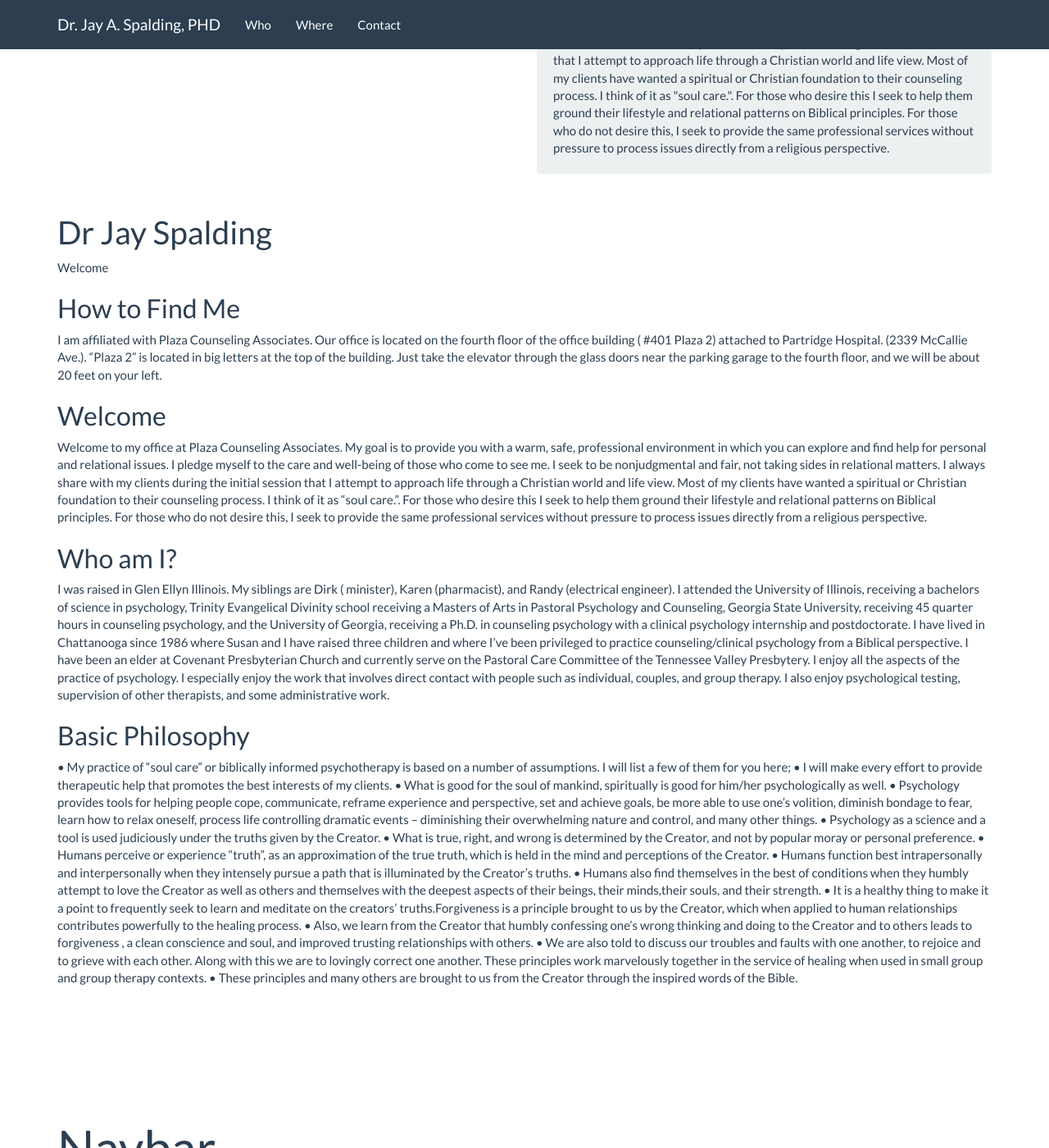
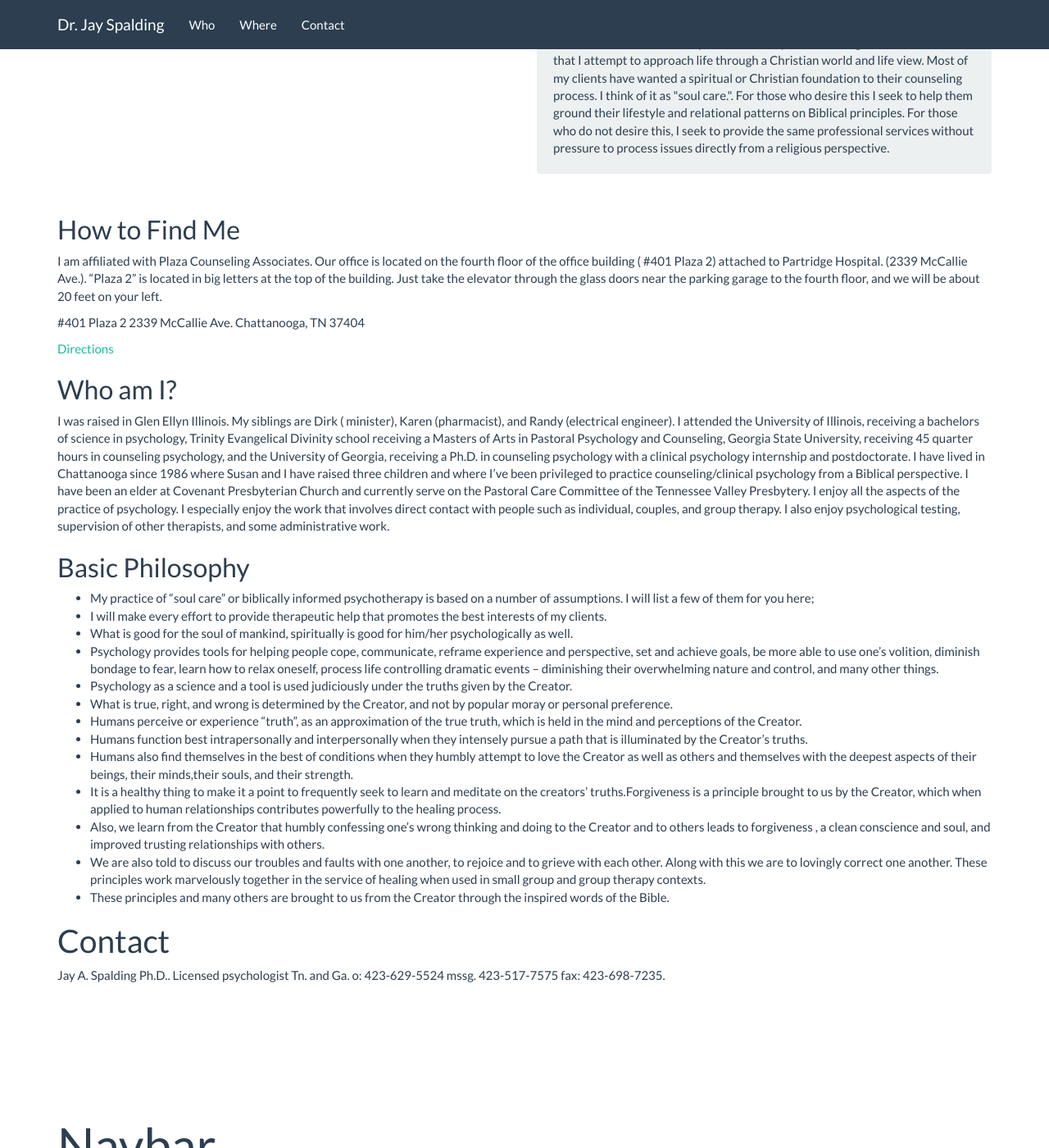
Before and after one commit to fotoetienne/jayspalding, a Jekyll site: the page built from index.md, in a window 1280 px wide and 1400 px high, scrolled down 231 px. Shown: the whole window at 82% size. Built offline with Jekyll 4.4.1, drawn with Linux system fonts in a browser that asks for light colours; nearby versions of some CDN libraries; some of the changed text lies outside the part shown.

Commit message:
Update index.md

```diff
--- a/index.md
+++ b/index.md
@@ -1,30 +1,41 @@
 ---
 layout: flatly
-title: Dr. Jay A. Spalding, PHD
+title: Dr. Jay Spalding
+tagline: Christian Psychologist
 ---
-# Dr Jay Spalding
-
-Welcome
 ## How to Find Me
 I am affiliated with Plaza Counseling Associates.  Our office is located on the fourth floor of the office building ( #401 Plaza 2) attached to Partridge Hospital.  (2339 McCallie Ave.).  "Plaza 2" is located in big letters at the top of the building.  Just take the elevator through the glass doors near the parking garage to the fourth floor, and we will be about 20 feet on your left.
-## Welcome
-Welcome to my office at Plaza Counseling Associates. My goal is to provide you with a warm, safe, professional environment in which you can explore and find help for personal and relational issues. I pledge myself to the care and well-being of those who come to see me.  I seek to be nonjudgmental and fair, not taking sides in relational matters.  I always share with my clients during the initial session that I attempt to approach life through a Christian world and life view.  Most of my clients have wanted a spiritual or Christian foundation to their counseling process. I think of it as "soul care.".  For those who desire this I seek to help them ground their lifestyle and relational patterns on Biblical principles.  For those who do not desire this, I seek to provide the same professional services without pressure to process issues directly from a religious perspective.
+
+\#401 Plaza 2
+2339 McCallie Ave.
+Chattanooga, TN 37404
+
+[Directions](http://maps.google.com/maps?rlz=1C1LENP_enUS484US484&es_sm=93&q=2339+McCallie+Ave.&um=1&ie=UTF-8&hq=&hnear=0x8860675356ce8bef:0xe519c7e6c608efca,2339+McCallie+Ave,+Chattanooga,+TN+37404&gl=us&daddr=2339+McCallie+Ave,+Chattanooga,+TN+37404&sa=X&ei=EiJ8U6O6LPDlsATg2IHoCg&ved=0CCsQwwUwAA "Directions to 2339 McCallie Ave")
+
+
 ## Who am I?
 I was raised in Glen Ellyn Illinois.  My siblings are Dirk ( minister), Karen (pharmacist), and Randy (electrical engineer).  I attended the University of Illinois, receiving a bachelors of science in psychology, Trinity Evangelical Divinity school receiving a Masters of Arts in Pastoral Psychology and Counseling, Georgia State University, receiving 45 quarter hours in counseling psychology, and the University of Georgia, receiving a Ph.D. in counseling psychology with a clinical psychology internship and postdoctorate.
 I have lived in Chattanooga since 1986 where Susan and I have raised three children and where I've been privileged to practice counseling/clinical psychology from a Biblical perspective.
 I have been an elder at Covenant Presbyterian Church and currently serve on the Pastoral Care Committee of the Tennessee Valley Presbytery.
 I enjoy all the aspects of the practice of psychology.  I especially enjoy the work that involves direct contact with people such as individual, couples, and group therapy.  I also enjoy psychological testing, supervision of other therapists, and  some administrative work.
+
 ## Basic Philosophy
-• My practice of "soul care" or biblically informed psychotherapy is based on a number of assumptions. I will list a few of them for you here;
-•  I will make every effort to provide therapeutic help that promotes the best interests of my clients.
-• What is good for the soul of mankind, spiritually is good for him/her psychologically as well.
-• Psychology provides tools for helping people cope, communicate, reframe experience and perspective, set and achieve goals, be more able to use one's volition, diminish bondage to fear, learn how to relax oneself, process life controlling dramatic events -- diminishing their overwhelming nature and control, and many other things.
-• Psychology as a science and a tool is used judiciously under the truths given by the Creator.
-• What is true, right, and wrong is determined by the Creator, and not by popular moray or personal preference.
-• Humans perceive or experience "truth", as an approximation of the true truth, which is held in the mind and perceptions of the Creator.
-• Humans function best intrapersonally and interpersonally when they intensely pursue a path that is illuminated by the Creator's truths.
-• Humans also find themselves in the best of conditions when they humbly attempt to love the Creator as well as others and themselves with the deepest aspects of their beings, their minds,their souls, and their strength.
-• It is a healthy thing to make it a point to frequently seek to learn and meditate on the creators' truths.Forgiveness is a principle brought to us by the Creator, which when applied to human relationships contributes powerfully to the healing process.
-• Also, we learn from the Creator that humbly confessing one's wrong thinking and doing to the Creator and to others leads to forgiveness , a clean conscience and soul, and improved trusting relationships with others.
-• We are also told to discuss our troubles and faults with one another, to rejoice and to grieve with each other.  Along with this we are to lovingly correct one another.  These principles work marvelously together in the service of healing when used in small group and group therapy contexts.
-• These principles and many others are brought to us from the Creator through the inspired words of the Bible.
+ - My practice of "soul care" or biblically informed psychotherapy is based on a number of assumptions. I will list a few of them for you here;
+- I will make every effort to provide therapeutic help that promotes the best interests of my clients.
+- What is good for the soul of mankind, spiritually is good for him/her psychologically as well.
+- Psychology provides tools for helping people cope, communicate, reframe experience and perspective, set and achieve goals, be more able to use one's volition, diminish bondage to fear, learn how to relax oneself, process life controlling dramatic events -- diminishing their overwhelming nature and control, and many other things.
+- Psychology as a science and a tool is used judiciously under the truths given by the Creator.
+- What is true, right, and wrong is determined by the Creator, and not by popular moray or personal preference.
+- Humans perceive or experience "truth", as an approximation of the true truth, which is held in the mind and perceptions of the Creator.
+- Humans function best intrapersonally and interpersonally when they intensely pursue a path that is illuminated by the Creator's truths.
+- Humans also find themselves in the best of conditions when they humbly attempt to love the Creator as well as others and themselves with the deepest aspects of their beings, their minds,their souls, and their strength.
+- It is a healthy thing to make it a point to frequently seek to learn and meditate on the creators' truths.Forgiveness is a principle brought to us by the Creator, which when applied to human relationships contributes powerfully to the healing process.
+- Also, we learn from the Creator that humbly confessing one's wrong thinking and doing to the Creator and to others leads to forgiveness , a clean conscience and soul, and improved trusting relationships with others.
+- We are also told to discuss our troubles and faults with one another, to rejoice and to grieve with each other.  Along with this we are to lovingly correct one another.  These principles work marvelously together in the service of healing when used in small group and group therapy contexts.
+- These principles and many others are brought to us from the Creator through the inspired words of the Bible.
+
+# Contact
+
+Jay A. Spalding Ph.D..
+Licensed psychologist Tn. and Ga.
+o: 423-629-5524   mssg. 423-517-7575     fax: 423-698-7235.
```
